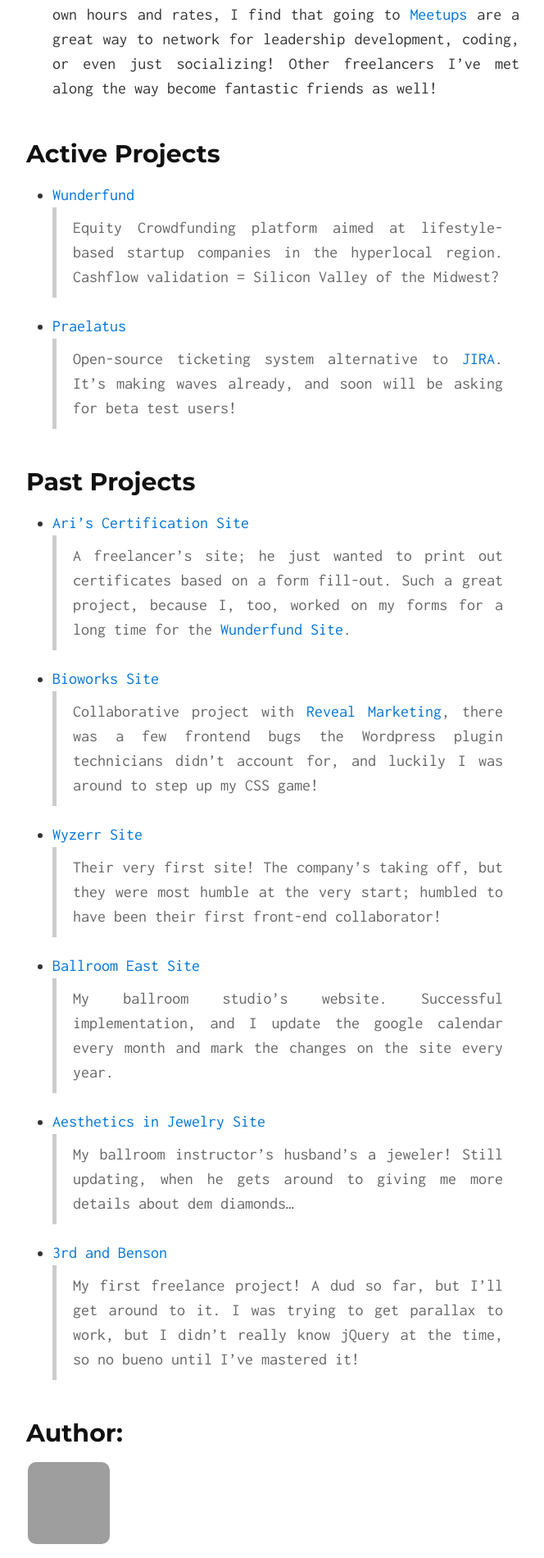
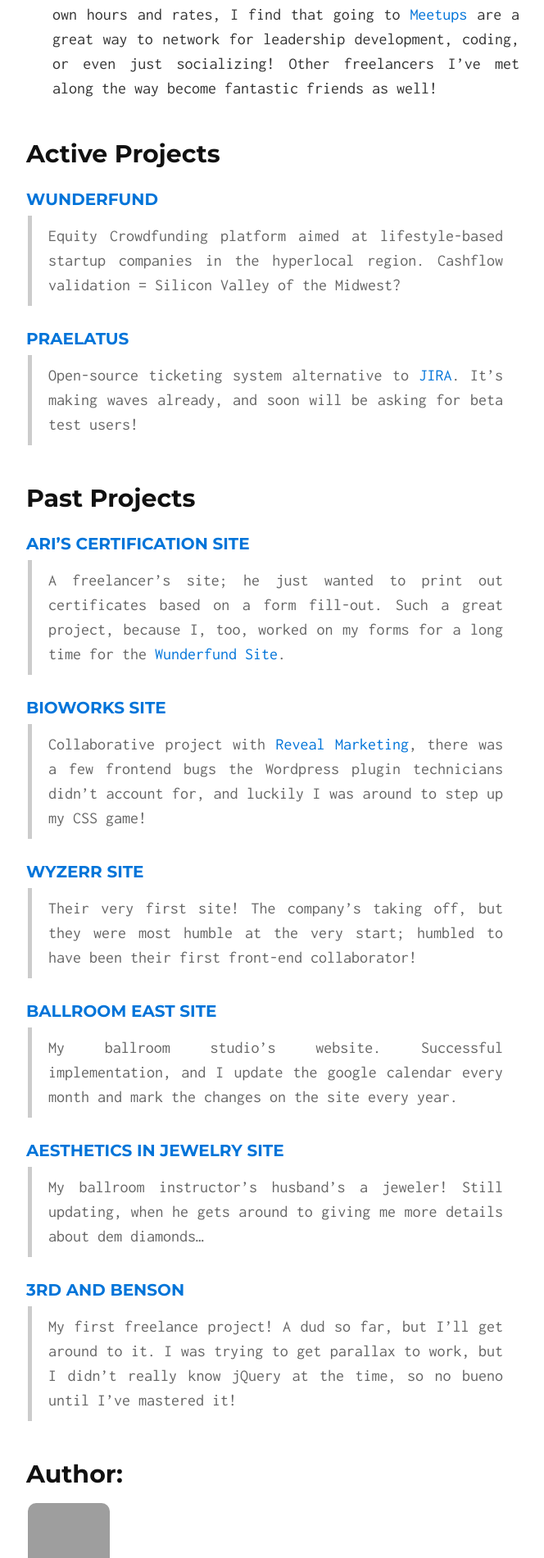
Before and after one commit to shadowlion/blog, a Jekyll site: the page built from index.md, in a window 1280 px wide. Shown: the part 1177-3077 px from the top of the page at 82% size, without its empty margins (306-970 px from the left). Built offline with Jekyll 4.4.1, drawn with Linux system fonts in a browser that asks for light colours; grey boxes are pictures that could not be loaded.

Commit message:
Change bullet points for headers

```diff
--- a/index.md
+++ b/index.md
@@ -16,24 +16,30 @@ I use this website to showcase my projects and will eventually make a blog to sh
 
 ## Active Projects
 
-* [Wunderfund](https://wunderfund.co)
+#### [Wunderfund](https://wunderfund.co)
 > Equity Crowdfunding platform aimed at lifestyle-based startup companies in the hyperlocal region. Cashflow validation = Silicon Valley of the Midwest?
-* [Praelatus](https://github.com/praelatus)
+
+#### [Praelatus](https://github.com/praelatus)
 > Open-source ticketing system alternative to [JIRA](https://www.atlassian.com/software/jira). It's making waves already, and soon will be asking for beta test users!
 
 ## Past Projects
 
-* [Ari's Certification Site](https://github.com/HeyAri/Certify-Yourself-Working-directory)<br>
+#### [Ari's Certification Site](https://github.com/HeyAri/Certify-Yourself-Working-directory)<br>
 > A freelancer's site; he just wanted to print out certificates based on a form fill-out. Such a great project, because I, too, worked on my forms for a long time for the [Wunderfund Site](https://wunderfund.co).
-* [Bioworks Site](https://www.gobioworks.com)
+
+#### [Bioworks Site](https://www.gobioworks.com)
 > Collaborative project with [Reveal Marketing](https://reveal.marketing), there was a few frontend bugs the Wordpress plugin technicians didn't account for, and luckily I was around to step up my CSS game!
-* [Wyzerr Site](https://Wyzerr.com)
+
+#### [Wyzerr Site](https://Wyzerr.com)
 > Their very first site! The company's taking off, but they were most humble at the very start; humbled to have been their first front-end collaborator!
-* [Ballroom East Site](https://www.ballroomeast.com)
+
+#### [Ballroom East Site](https://www.ballroomeast.com)
 > My ballroom studio's website. Successful implementation, and I update the google calendar every month and mark the changes on the site every year.
-* [Aesthetics in Jewelry Site](https://www.aestheticsinjewelry.com)
+
+#### [Aesthetics in Jewelry Site](https://www.aestheticsinjewelry.com)
 > My ballroom instructor's husband's a jeweler! Still updating, when he gets around to giving me more details about dem diamonds...
-* [3rd and Benson](https://3nb.webflow.io)
+
+#### [3rd and Benson](https://3nb.webflow.io)
 > My first freelance project! A dud so far, but I'll get around to it. I was trying to get parallax to work, but I didn't really know jQuery at the time, so no bueno until I've mastered it!
 
 ## Author:
```
